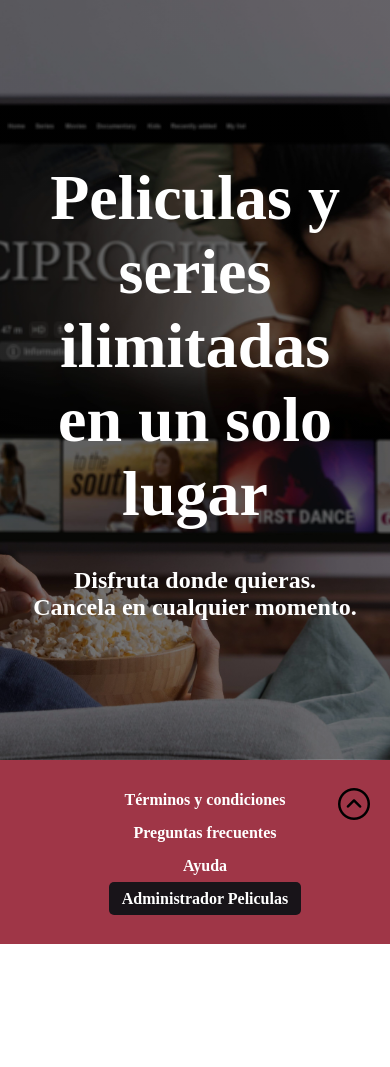
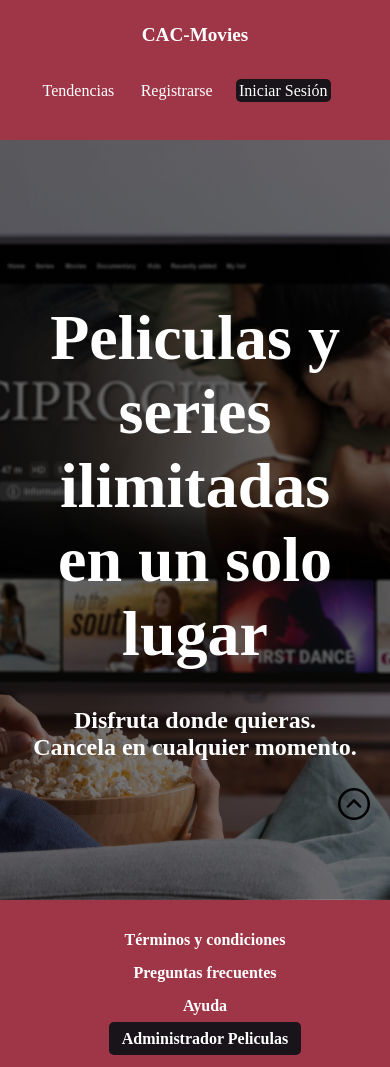
Before and after one commit to Lucas3110/proyecto-java-CaC, a plain HTML site: page views/home.html in a window 390 px wide. Before the commit the page ends 944 px from the top, so only its background shows below. Drawn offline with Linux system fonts and the light colour scheme; files whose address does not match are found by name.

Commit message:
nav done

```diff
--- a/public/css/home.css
+++ b/public/css/home.css
@@ -36,9 +36,103 @@ body{
     margin: 0;
 }
 
+/*Header escritorio*/
+.header{
+    background-color:#9f3647;
+    color:#ffffff;
+    height: 10vh;
+    position:sticky;
+    top: 0;
+    z-index:10;
+    .navegacion{
+        display: flex;
+        justify-content: space-between;
+        align-items: center;
+        margin-left:40px;
+        margin-right: 40px;
+        padding: 1.5rem 0;
+        .anclaLogo{
+            text-decoration: none;
+            color: #ffffff;
+            font-weight: 700;
+            font-size: 1.2rem;
+            /*animacion hover*/
+            &:hover{
+                animation: tilt-n-move-shaking 0.25s infinite;
+            }
+        }
+        .listaNav{
+            list-style: none;
+            display: flex;
+            align-items: center;
+            .listaItem{
+                margin-right:20px;
+                .linkNav{
+                    text-decoration: none;
+                    color:#ffffff;
+                    font-weight: 700;
+                    font-size: 1.1rem;
+                    padding: 0.5rem 1rem;
+                    /* Agregar efecto de botón presionado */
+                    transition: transform 0.3s, box-shadow 0.3s;
+                    &:hover {
+                        transform: scale(0.95);
+                        box-shadow: 0 0 10px rgba(0, 0, 0, 0.3);
+                        border-radius: 5px;
+                    }
+                }
+                .linkNav.iniciarSesion{
+                    background-color: #181419;
+                    color: white;
 
+                    border-radius: 5px;
+                     /* Agregar efecto de botón presionado */
+                     transition: transform 0.3s, box-shadow 0.3s;
+                     &:hover {
+                         background-color: #9f3647;
+                        /* transform: scale(0.95);
+                         box-shadow: 0 0 10px rgba(0, 0, 0, 0.3);*/
+                     }
+                }
+            }
 
-/*Estilos para footer*/
+        }
+    }
+
+}
+/*Header mobile y tablet*/
+
+@media (max-width: 768px) {
+    .header{
+        height: initial;
+        .navegacion{
+            margin-left:10px;
+            margin-right: 10px;
+            flex-direction: column;
+            row-gap: 20px;
+            .anclaLogo{
+                font-size: 1.2rem;
+                font-weight:700;
+            }
+            .listaNav{
+
+                padding:initial;
+                .listaItem{
+                    .linkNav{
+                        font-weight: 400;
+                        margin-right: initial;
+                        font-size: 1rem;
+                        padding: 0.2rem;
+
+                    }
+
+                }
+            }
+        }
+    }
+}
+
+/*Footer*/
 
 .footer{
     background-color:#9f3647;
@@ -75,7 +169,7 @@ body{
         cursor: pointer;
     }
 }
-/*Estilos footer celular y tablet chica*/
+/*Footer para celular y mobile*/
 @media (max-width: 768px) {
     .footer{
         height: initial;
--- a/views/home.html
+++ b/views/home.html
@@ -9,6 +9,19 @@
 </head>
 
 <body>
+    <header class="header">
+        <nav class="navegacion">
+            <a class="anclaLogo" href="#">
+                <i class="fas fa-film" aria-hidden="true"></i>
+                <span>CAC-Movies</span>
+            </a>
+            <ul class="listaNav">
+                <li class="listaItem"><a class="linkNav" href="#tendencias">Tendencias</a></li>
+                <li class="listaItem"><a class="linkNav" href="./pages/registrarse.html">Registrarse</a></li>
+                <li class="listaItem"><a class="linkNav iniciarSesion" href="./pages/iniciosesion.html">Iniciar Sesión</a></li>
+            </ul>
+        </nav>
+    </header>
     <main id="main" class="main">
         <section class="seccionprincipal">
 
```
